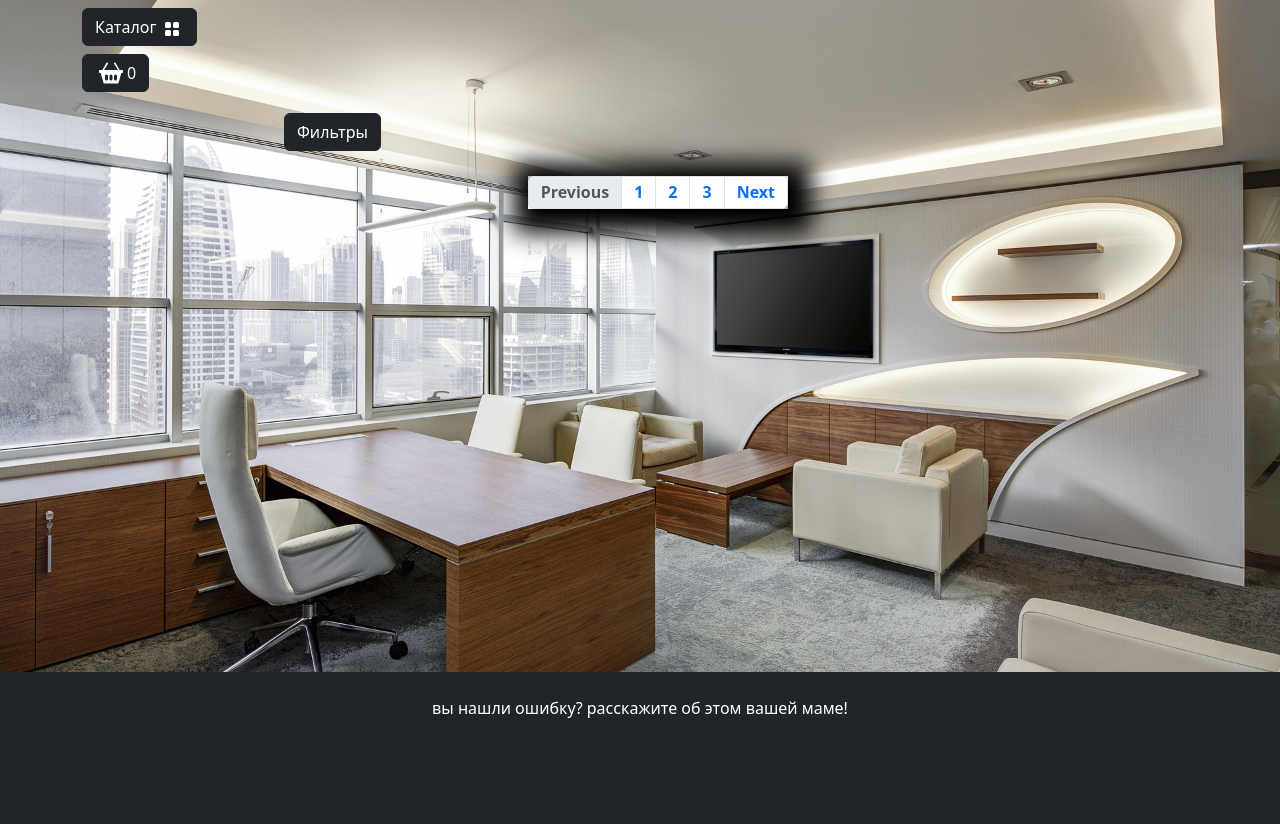
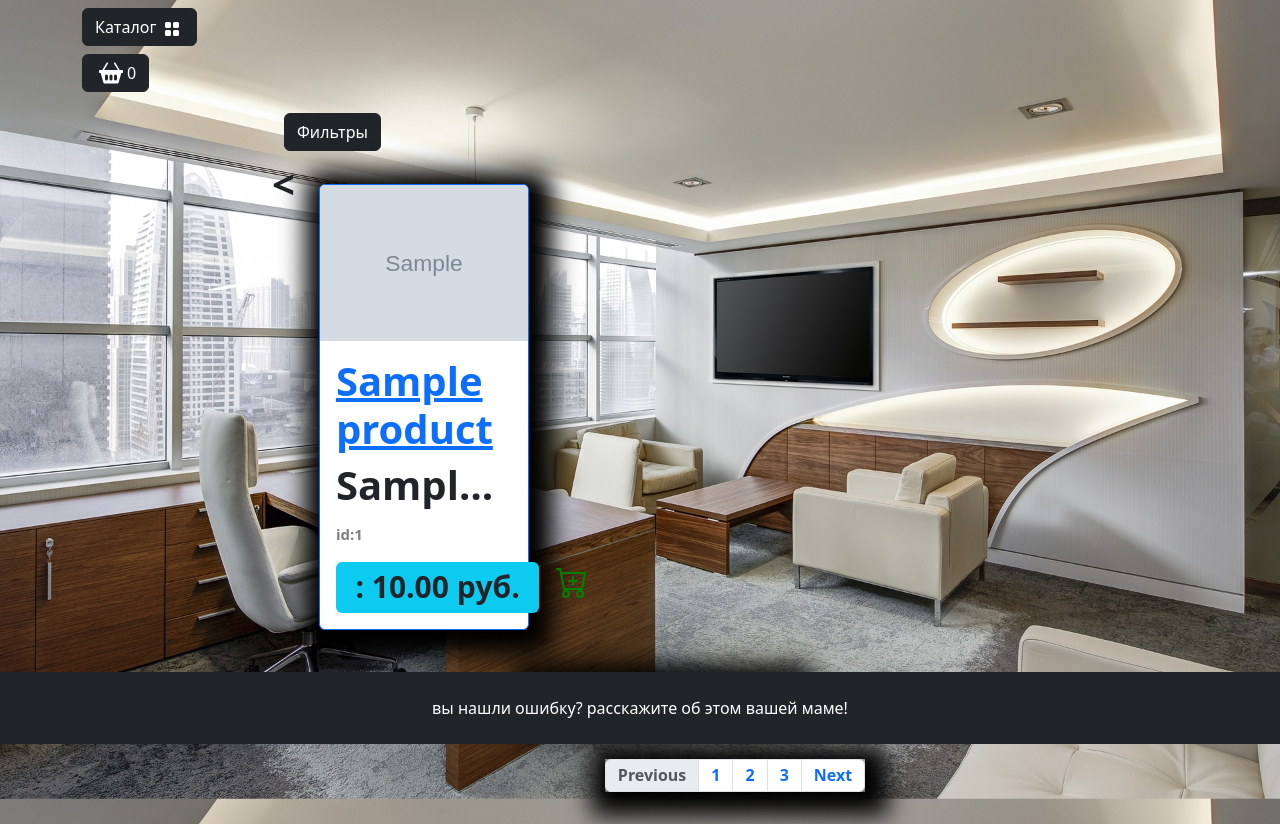
Before and after one commit to ShitCodeEver/first-team-project, a Django app: page /catalog/ in a window 1280 px wide. Shown: the part 56-880 px from the top of the page. Before the commit the page ends 774 px from the top, so only its background shows below. Run offline with Django 5.2, Linux system fonts and the light colour scheme; tables that the repository leaves empty hold one stand-in row (values such as "Sample post"); grey boxes marked "Sample" are stand-in pictures; some libraries are stand-ins or nearby versions.

Commit message:
исправленна ошибка в views

```diff
--- a/app/main/models.py
+++ b/app/main/models.py
@@ -26,7 +26,7 @@
         return self.name
 
 class ProductSize(models.Model):
-    size = models.ForeignKey(Size, on_delete=models.Model, related_name='sizes')
+    size = models.ForeignKey(Size, on_delete=models.CASCADE, related_name='sizes')
     price = models.DecimalField(max_digits=10, decimal_places=2)
     product = models.ForeignKey('Product', on_delete=models.CASCADE, related_name='productsize')
 
--- a/app/main/templates/main/catalog.html
+++ b/app/main/templates/main/catalog.html
@@ -2,26 +2,6 @@
 {% load static %}
 <!DOCTYPE html>
 <html lang="en">
-
-<head>
-
-    {% block title%}
-        Каталог
-    {% endblock title%}
-
-    {% block begin %}
-        <meta charset="UTF-8">
-        <meta http-equiv="X-UA-Compatible" content="IE=edge">
-        <meta name="viewport" content="width=device-width, initial-scale=1.0">
-        <link rel="stylesheet" href="{% static "deps/css/bootstrap/bootstrap.min.css" %}">
-        <link rel="stylesheet" href="{% static "deps/css/my_css.css" %}">
-        <link rel="stylesheet" href="{% static "deps/css/my_footer_css.css" %}">
-        <link rel="apple-touch-icon" sizes="180x180" href="{% static "deps/favicon/apple-touch-icon.png" %}">
-        <link rel="icon" type="image/png" sizes="32x32" href="{% static "deps/favicon/favicon-32x32.png" %}">
-        <link rel="icon" type="image/png" sizes="16x16" href="{% static "deps/favicon/favicon-16x16.png" %}">
-        <link rel="manifest" href="{% static "deps/favicon/site.webmanifest" %}">
-    {% endblock begin %}
-</head>
 
 <body>
     <section>
@@ -78,27 +58,36 @@
 
                             <!-- Карта товара -->
                             {% block goods %}
-                                {% for a in Product%}
+                            <{% for obj in products %}
                                 <div class="col-lg-4 col-md-6 p-4">
                                 <div class="card border-primary rounded custom-shadow">
-                                        <img src="../deps/images/goods/double bed.jpg" class="card-img-top" alt="...">
+                                    {% if obj.image %}
+                                    <img src="{{obj.image.url}}" class="card-img-top" alt="{{obj.name}}">
+                                    {% else %}
+                                    <img src="{% static "/deps/images/Not found image.png"%}" alt="Нет фото">
+                                    {% endif %}
                                     <div class="card-body">
                                         <a href="#">
-                                                <p class="card-title">{{a.name}}</p>
+                                            <p class="card-title">{{ obj.name }}</p>
                                         </a>
-                                            <p class="card-text text-truncate">{{a.description}}</p>
-                                            <p class="product_id">{{a.id}}</p>
+                                        <p class="card-text text-truncate">{{obj.description}}.</p>
+                                        <p class="product_id">id:{{ obj.id }}</p>
                                         <div class="d-flex justify-content-between">
-                                                <p><s>{{a.price}}</s> $</p>
-                                                <!--<p><strong></strong></p>
-                                                <span class="badge bg-warning text-dark">Скидка 10.00 %</span>-->
-                                                <!-- <p><strong>100.00 $</strong></p> -->
+                                            <div class="sizes">
+                                            {# 2. Исправили на obj и добавили _set (если не менял related_name) #}
+                                            {% for ps in obj.productsize.all %}
+                                                <span class="badge bg-info text-dark">
+                                                    {{ ps.size.name }}: {{ ps.price }} руб.
+                                                </span><br>
+                                            {% empty %}
+                                                <span class="text-muted">Размеры не указаны</span>
+                                            {% endfor %}
+                                        </div>
+                                            <!--<span class="badge bg-warning text-dark">Скидка 10.00 %</span>
+                                            <p><strong>100.00 $</strong></p> -->
                                             <a href="#" class="btn">
-                                                    {% if product.image %}
-                                                        <img src="{{ product.image.url }}" alt="{{ product.name }}" alt="Catalog Icon" width="32" height="32">
-                                                    {% else %}
-                                                        <img src="/static/images/no-image.png" alt="Нет фото">
-                                                    {% endif %}
+                                                <img class="mx-1" src="{% static "/deps/icons/cart-plus.svg" %}" alt="Catalog Icon"
+                                                    width="32" height="32">
                                             </a>
                                         </div>
                                     </div>
@@ -106,7 +95,7 @@
                             </div>
                             {% endfor %}
                             {% endblock goods %}
-                    {% endblock content %}
+
                         <!-- Пагинация -->
                         {% block pagenation %}
                             <nav aria-label="Page navigation example">
@@ -128,6 +117,7 @@
 
                     </div>
                 </div>
+                {% endblock content %}
             </div>
     </section>
 </body>
--- a/app/main/views.py
+++ b/app/main/views.py
@@ -26,7 +26,8 @@
 
     FILTER_MAPPING = { #короче это фильтер, лямбда нужна что бы проебашить все объекты
     'name': lambda queryset, value: queryset.filter(name__iexact=value), #предписка i-что-то, нужна для игнорирования реестра
-    'price': lambda queryset, value: queryset.filter(price__gte=value),
+    #'price': lambda queryset, value: queryset.filter(price__gte=value),
+    'size': lambda queryset, value: queryset.filter(productsize__size__name__iexact=value).distinct(),
     'max_price': lambda queryset, value: queryset.filter(price__lte=value),
     'description': lambda queryset, value: queryset.filter(description__icontains=value),
     'desc_start': lambda queryset, value: queryset.filter(description__istartswith=value), #типо поиск по первому слову, ну удобно хули
@@ -36,7 +37,8 @@
         context = super().get_context_data(**kwargs)
         slug = kwargs.get('category_slug')
         current_category = None #выбраная категория типа
-        products = Product.objects.all()# Фильтруем по категории, сюда можно впихнуть фильтр по дате, но похуй
+        ##products = Product.objects.all()# Фильтруем по категории, сюда можно впихнуть фильтр по дате, но похуй
+        products = Product.objects.prefetch_related('productsize__size').all()
         categories = Category.objects.all() #берем все категории
 
         if slug:
@@ -46,7 +48,7 @@
         query = self.request.GET.get('q')
         if query:
             products = products.filter(
-                Q(name__icontains = query) | Q(description__incontains = query)
+                Q(name__icontains = query) | Q(description__icontains = query)
             )
         filter_params = {} #инициализируем словарь, что бы был
         for param, filter_func in self.FILTER_MAPPING.items():
@@ -94,7 +96,7 @@
         context['related_product'] = Product.objects.filter(
             Category=product.category
         ).exclude(id=product.id)[:4]
-        context['current_category'] = product.category.slug
+        context['current_category'] = product.Category.slug
         return context
 
     def get(self, request, *args, **kwargs): #цель функции проверить, существует ли товар
```
Lines whose indentation alone changed are shown as unchanged.
